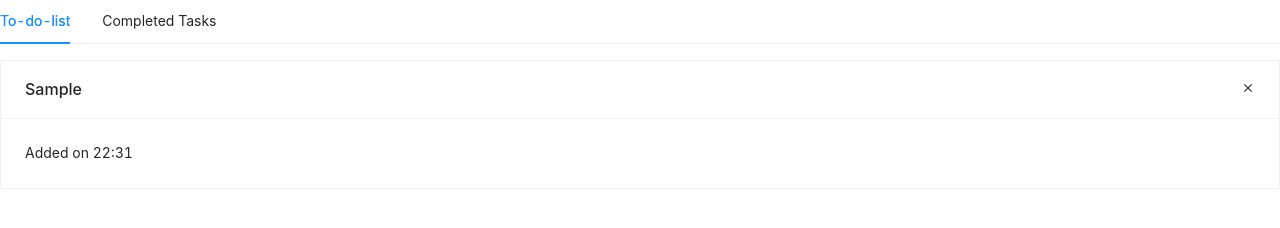
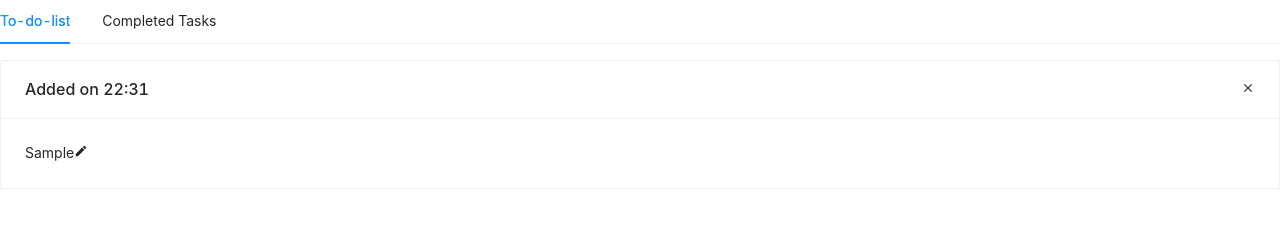
Before and after one commit to piamboat/todo-typescript-antd, a Next.js app: page / in a window 1280 px wide. Both pictures are taken after typing "Sample" into the empty fields and a click on the button "Add Task". Shown: the part 242-470 px from the top of the page. Built offline with nearby package versions, Linux system fonts and the light colour scheme.

Commit message:
add edit btn

```diff
--- a/src/components/DisplayTask.tsx
+++ b/src/components/DisplayTask.tsx
@@ -2,7 +2,7 @@ import React, { useState } from 'react'
 import { tasksState, completedTasksState } from '@/components/AtomsState'
 import { useRecoilValue } from 'recoil'
 
-import { MdClose } from "react-icons/md"
+import { MdClose, MdEdit } from "react-icons/md"
 import { Tabs, Card, Empty, Input } from 'antd'
 
 interface Task {
@@ -30,6 +30,10 @@ const DisplayTask: React.FC<DisplayTaskProps> = ({ onDeleteTask }) => {
         setTerm('')
     }
 
+    const onEditContent = (id: number, content: string, type: string) => {
+        console.log('edit content')
+    }
+
     return (
         <React.Fragment>
             <Search
@@ -48,16 +52,22 @@ const DisplayTask: React.FC<DisplayTaskProps> = ({ onDeleteTask }) => {
                             term.length === 0 ?
                             tState.map(task => {
                                 return (
-                                    <Card key={task.id} title={task.content} extra={ <MdClose onClick={() => onDeleteTask(task, 'finished') } />} >
-                                        {task.time}
+                                    <Card key={task.id} title={task.time} extra={ <MdClose onClick={() => onDeleteTask(task, 'finished') } />} >
+                                        <div className='flex items-center'>
+                                            {task.content}
+                                            <MdEdit onClick={() => onEditContent(task.id, task.content, 'task')} />
+                                        </div>
                                     </Card>
                                 )
                             })
                             :
                             tState.filter(task => task.content.includes(term)).map(filteredTask => {
                                 return (
-                                    <Card key={filteredTask.id} title={filteredTask.content} extra={ <MdClose onClick={() => onDeleteTask(filteredTask, 'finished') } />} >
-                                        {filteredTask.time}
+                                    <Card key={filteredTask.id} title={filteredTask.time} extra={ <MdClose onClick={() => onDeleteTask(filteredTask, 'finished') } />} >
+                                        <div className='flex items-center'>
+                                            {filteredTask.content}
+                                            <MdEdit onClick={() => onEditContent(filteredTask.id, filteredTask.content, 'task')} />
+                                        </div>
                                     </Card>
                                 )
                             })
@@ -71,16 +81,22 @@ const DisplayTask: React.FC<DisplayTaskProps> = ({ onDeleteTask }) => {
                             term.length === 0 ?
                             cState.map(task => {
                                 return (
-                                    <Card key={task.id} title={task.content} extra={ <MdClose onClick={() => onDeleteTask(task, 'delete') } />} >
-                                        {task.time}
+                                    <Card key={task.id} title={task.time} extra={ <MdClose onClick={() => onDeleteTask(task, 'delete') } />} >
+                                        <div className='flex items-center'>
+                                            {task.content}
+                                            <MdEdit onClick={() => onEditContent(task.id, task.content, 'done')} />
+                                        </div>
                                     </Card>
                                 )
                             })
                             :
                             cState.filter(task => task.content.includes(term)).map(filteredTask => {
                                 return (
-                                    <Card key={filteredTask.id} title={filteredTask.content} extra={ <MdClose onClick={() => onDeleteTask(filteredTask, 'delete') } />} >
-                                        {filteredTask.time}
+                                    <Card key={filteredTask.id} title={filteredTask.time} extra={ <MdClose onClick={() => onDeleteTask(filteredTask, 'delete') } />} >
+                                        <div className='flex items-center'>
+                                            {filteredTask.content}
+                                            <MdEdit onClick={() => onEditContent(filteredTask.id, filteredTask.content, 'done')} />
+                                        </div>
                                     </Card>
                                 )
                             })
```
